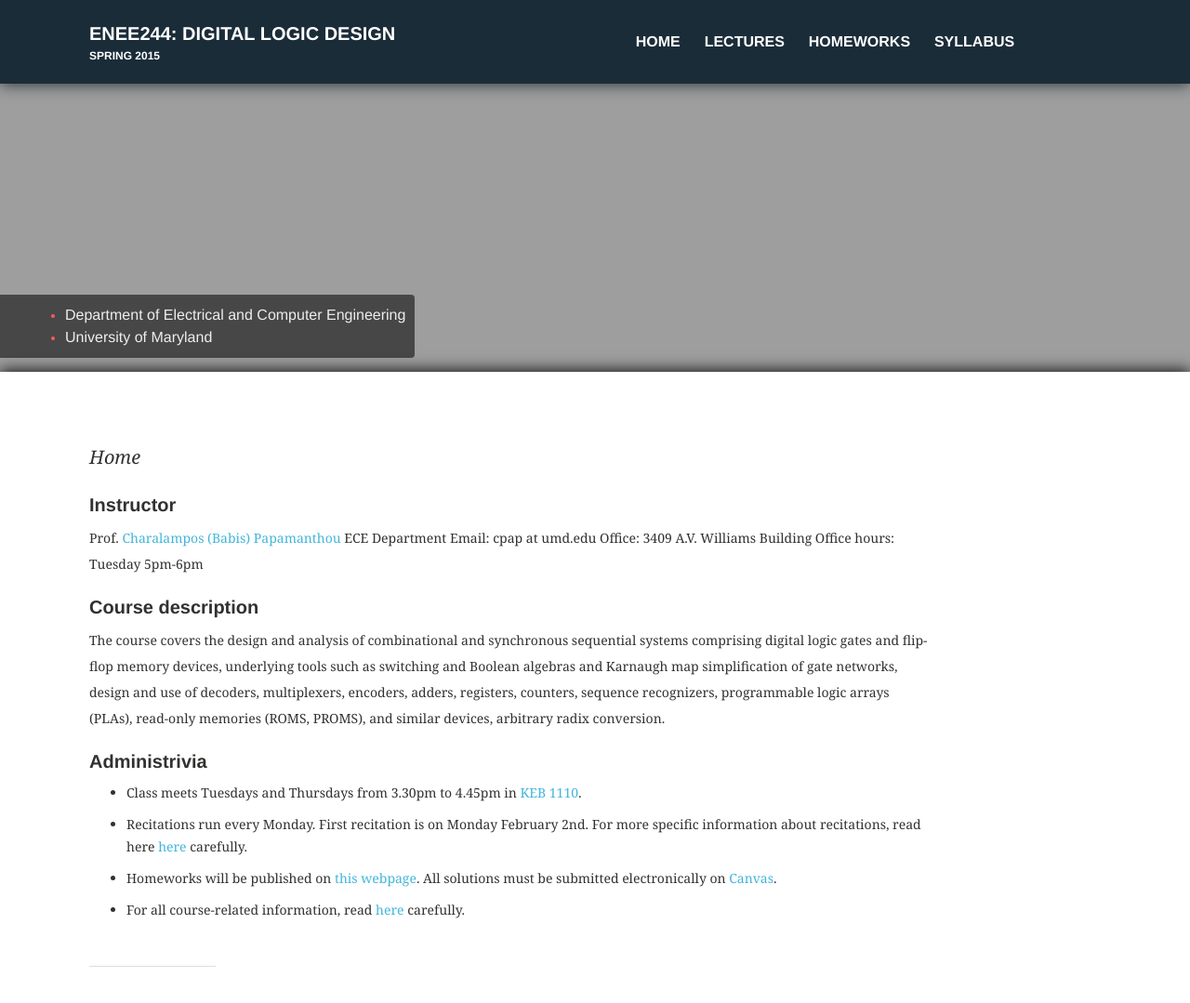
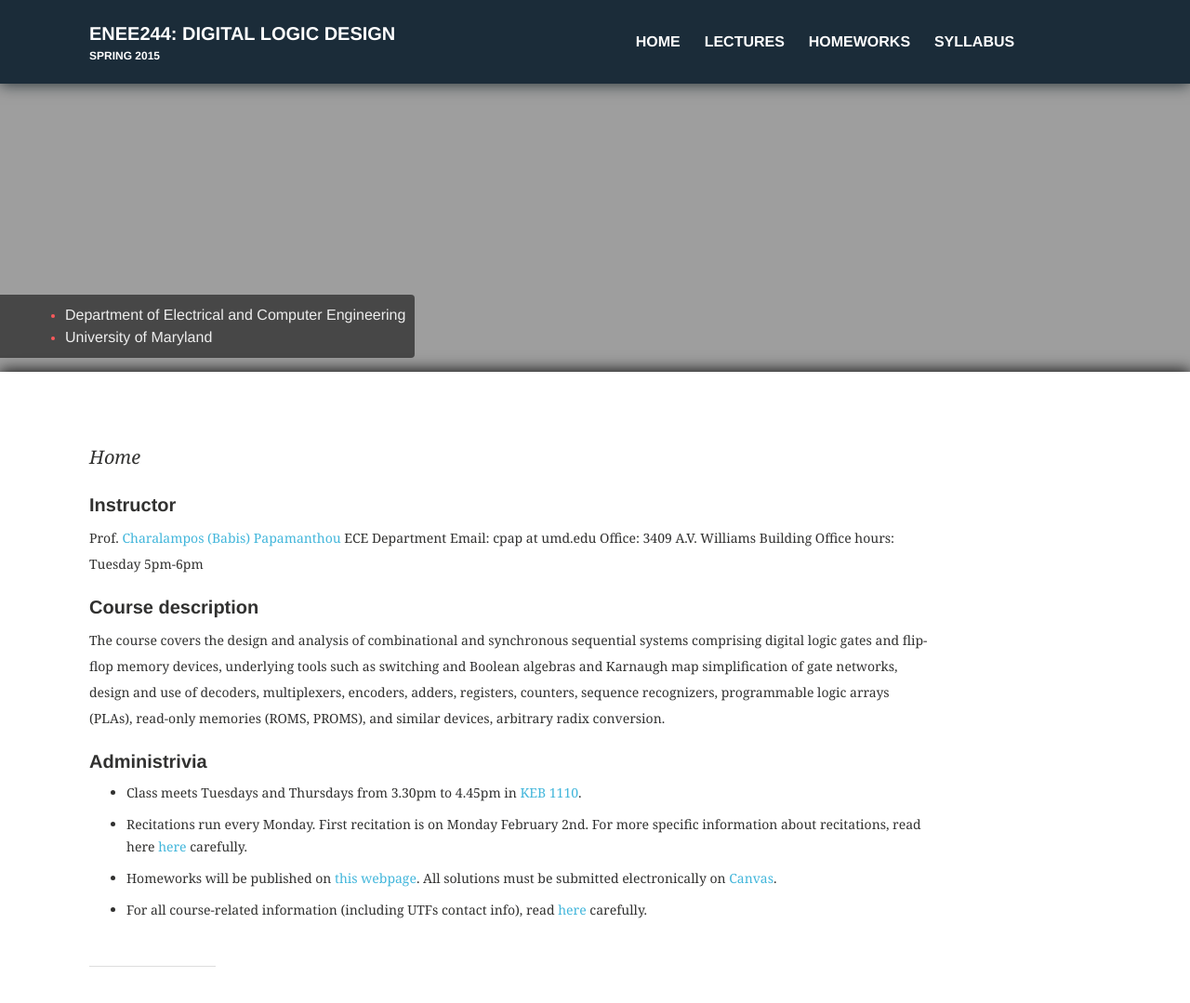
Before and after one commit to enee244/enee244.github.io, a Jekyll site: the page built from index.md, in a window 1280 px wide and 1107 px high. Shown: the top 1079 px of the window at 93% size. Built offline with Jekyll 4.4.1, drawn with Linux system fonts in a browser that asks for light colours.

Commit message:
Update index.md

```diff
--- a/index.md
+++ b/index.md
@@ -24,4 +24,4 @@ The course covers the design and analysis of combinational and synchronous seque
 * Class meets Tuesdays and Thursdays from 3.30pm to 4.45pm in [KEB 1110](https://www.google.com/maps/@38.991376,-76.937308,3a,75y,233.26h,95.04t/data=!3m4!1e1!3m2!1s3spIc80iU0EbI3zK7zCSNg!2e0!6m1!1e1).
 * Recitations run every Monday. First recitation is on Monday February 2nd. For more specific information about recitations, read here [here](http://enee244.github.io/syllabus/syllabus_244.pdf) carefully.
 * Homeworks will be published on [this webpage](http://enee244.github.io/homeworks). All solutions must be submitted electronically on [Canvas](https://myelms.umd.edu/login).
-* For all course-related information, read [here](http://enee244.github.io/syllabus/syllabus_244.pdf) carefully.
+* For all course-related information (including UTFs contact info), read [here](http://enee244.github.io/syllabus/syllabus_244.pdf) carefully.
```
